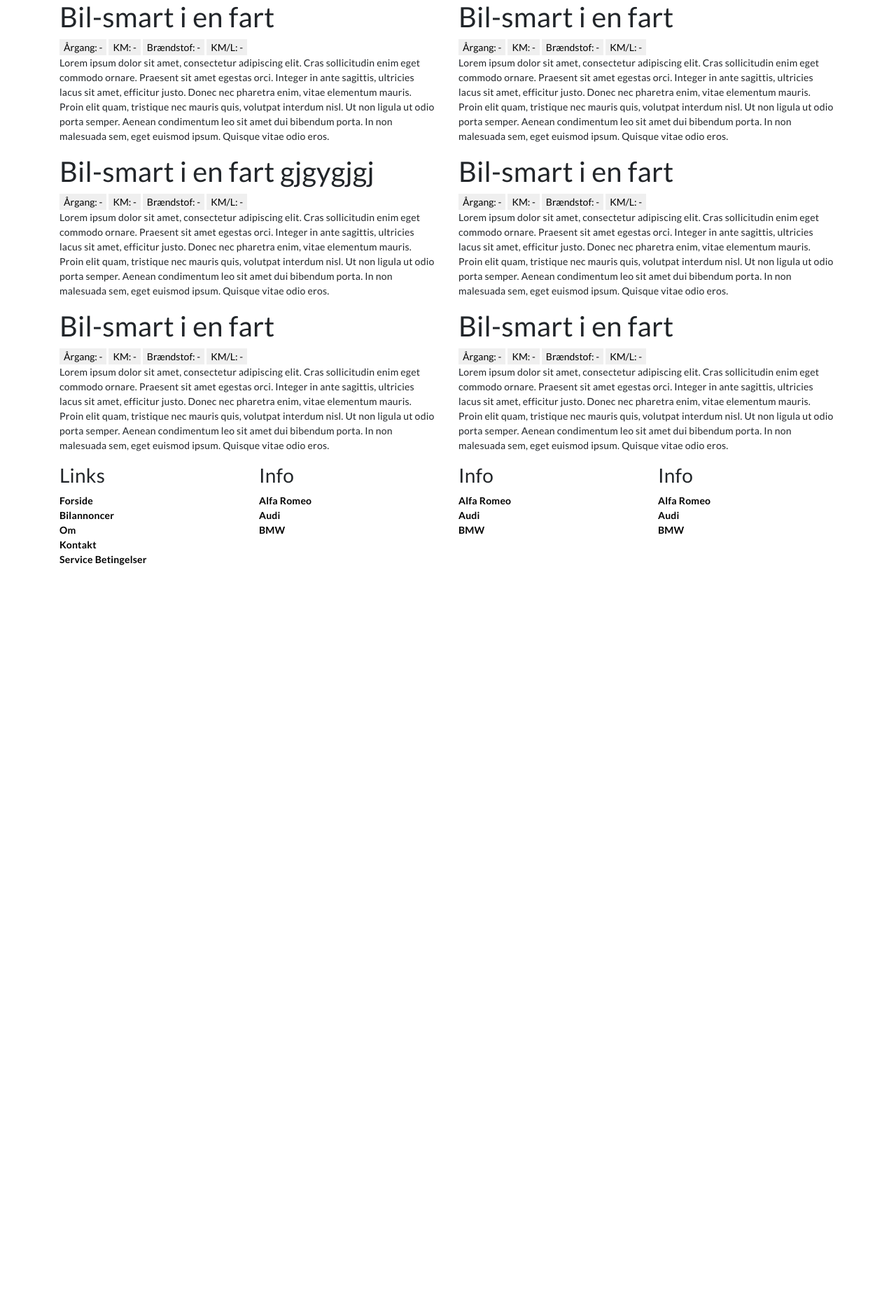
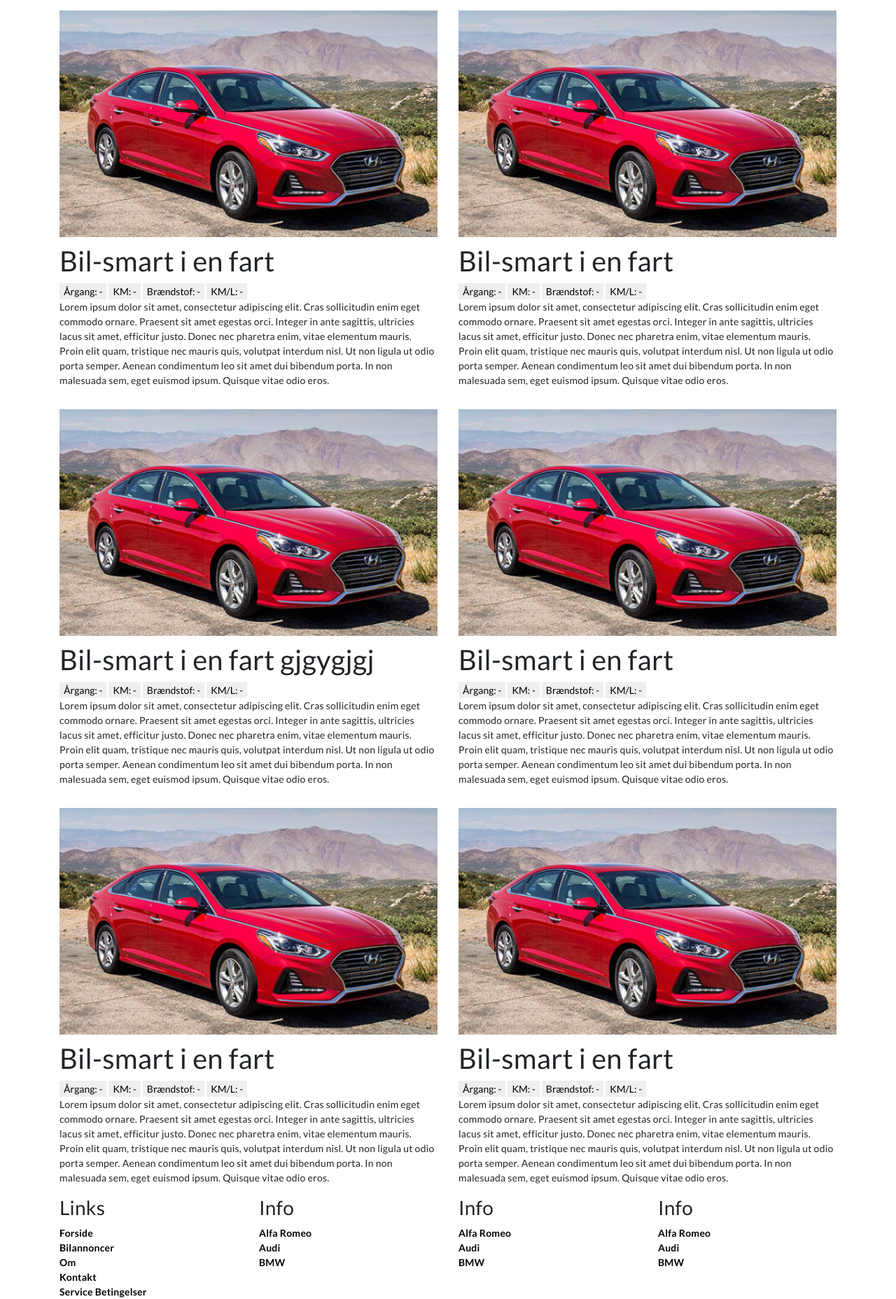
Before and after one commit to Sh1tSoft/Bileezy, a PHP site: page /products.php in a window 1280 px wide. Shown: the part 148-2005 px from the top of the page at 70% size. Before the commit the page ends 956 px from the top, so only its background shows below. Run offline with PHP 8.4, Linux system fonts and the light colour scheme; style sheets or scripts are compiled from the project's sources; some libraries are stand-ins or nearby versions.

Commit message:
så deeet
begyndt på sass på products-siden

```diff
--- /dev/null
+++ b/assets/sass/comps/_products.sass
@@ -0,0 +1,14 @@
+.container
+  .row
+    .col-md-6
+      picture
+        img
+          .car__image
+          padding-top: 15px
+          width: 100%
+      h1
+        padding-top: 10px
+
+      button
+        button__products
+          border: 3px solid black
--- a/assets/sass/master.sass
+++ b/assets/sass/master.sass
@@ -9,6 +9,8 @@
 @import "comps/_header.sass"
 @import "comps/_login.sass"
 @import "comps/_inspiration.sass"
+@import "comps/_products.sass"
+
 
 
 
--- a/products.php
+++ b/products.php
@@ -3,7 +3,9 @@
 <section class="container">
     <div class="row">
         <div class="col-md-6">
-            <picture></picture>
+            <picture>
+                <img class="car__image" src="assets/img/3.jpg">
+            </picture>
             <h1>
                 Bil-smart i en fart
             </h1>
@@ -17,7 +19,9 @@
         </div>
 
         <div class="col-md-6">
-            <picture></picture>
+            <picture>
+                <img class="car__image" src="assets/img/3.jpg">
+            </picture>
             <h1>
                 Bil-smart i en fart
             </h1>
@@ -33,7 +37,9 @@
 
     <div class="row">
         <div class="col-md-6">
-            <picture></picture>
+            <picture>
+                <img class="car__image" src="assets/img/3.jpg">
+            </picture>
             <h1>
                 Bil-smart i en fart gjgygjgj
             </h1>
@@ -47,7 +53,9 @@
         </div>
 
         <div class="col-md-6">
-            <picture></picture>
+            <picture>
+                <img class="car__image" src="assets/img/3.jpg">
+            </picture>
             <h1>
                 Bil-smart i en fart
             </h1>
@@ -63,11 +71,13 @@
 
     <div class="row">
         <div class="col-md-6">
-            <picture></picture>
+            <picture>
+                <img class="car__image" src="assets/img/3.jpg">
+            </picture>
             <h1>
                 Bil-smart i en fart
             </h1>
-            <button type="button">Årgang: -</button>
+            <button class="button__products" type="button">Årgang: -</button>
             <button type="button">KM: -</button>
             <button type="button">Brændstof: -</button>
             <button type="button">KM/L: -</button>
@@ -77,7 +87,9 @@
         </div>
 
         <div class="col-md-6">
-            <picture></picture>
+            <picture>
+                <img class="car__image" src="assets/img/3.jpg">
+            </picture>
             <h1>
                 Bil-smart i en fart
             </h1>
```
